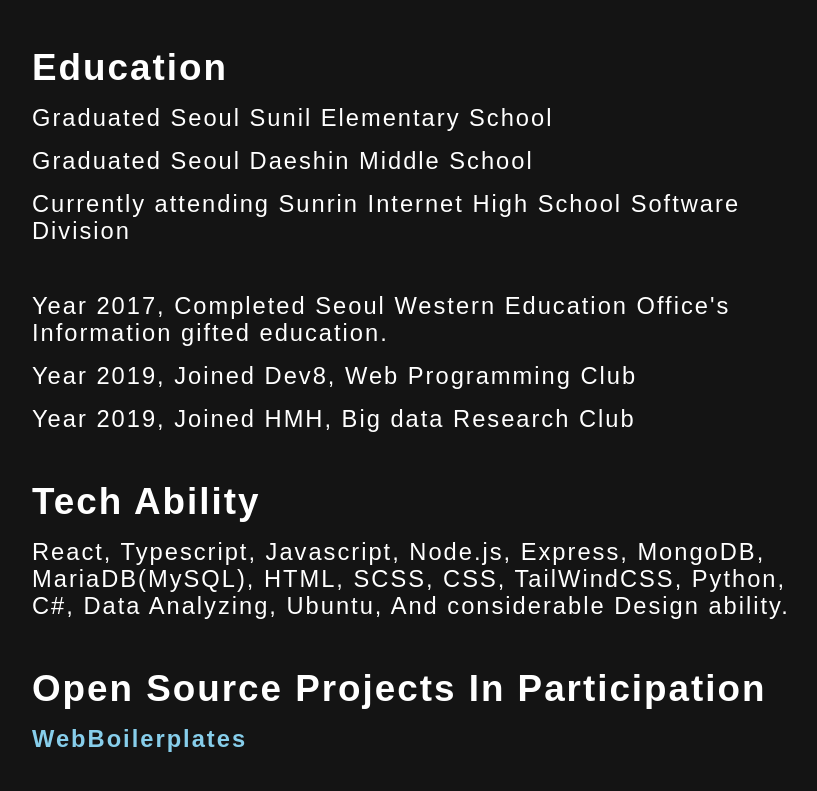
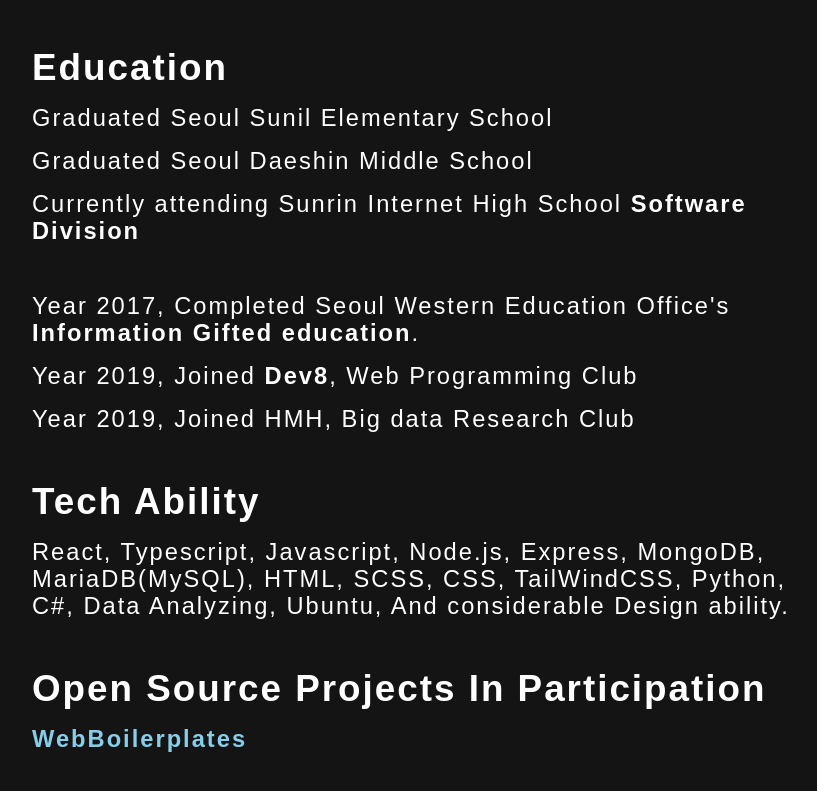
Before and after one commit to HADMARINE/hadmarine.github.io, a React (Create React App) app: page / in a window 1280 px wide. Shown: the part 1279-2070 px from the top of the page, without its empty margins (224-1041 px from the left). Built offline with nearby package versions, Linux system fonts and the light colour scheme; a web font is replaced by a local one.

Commit message:
Update Profile.tsx

```diff
--- a/src/components/Profile.tsx
+++ b/src/components/Profile.tsx
@@ -57,14 +57,17 @@ export default class Profile extends Component {
             <Contents>Graduated Seoul Sunil Elementary School</Contents>
             <Contents>Graduated Seoul Daeshin Middle School</Contents>
             <Content>
-              Currently attending Sunrin Internet High School Software Division
+              Currently attending Sunrin Internet High School{" "}
+              <b>Software Division</b>
             </Content>
 
             <Contents>
-              Year 2017, Completed Seoul Western Education Office's Information
-              gifted education.
+              Year 2017, Completed Seoul Western Education Office's{" "}
+              <b>Information Gifted education</b>.
             </Contents>
-            <Contents>Year 2019, Joined Dev8, Web Programming Club</Contents>
+            <Contents>
+              Year 2019, Joined <b>Dev8</b>, Web Programming Club
+            </Contents>
             <Content>Year 2019, Joined HMH, Big data Research Club</Content>
 
             <Title>Tech Ability</Title>
```
